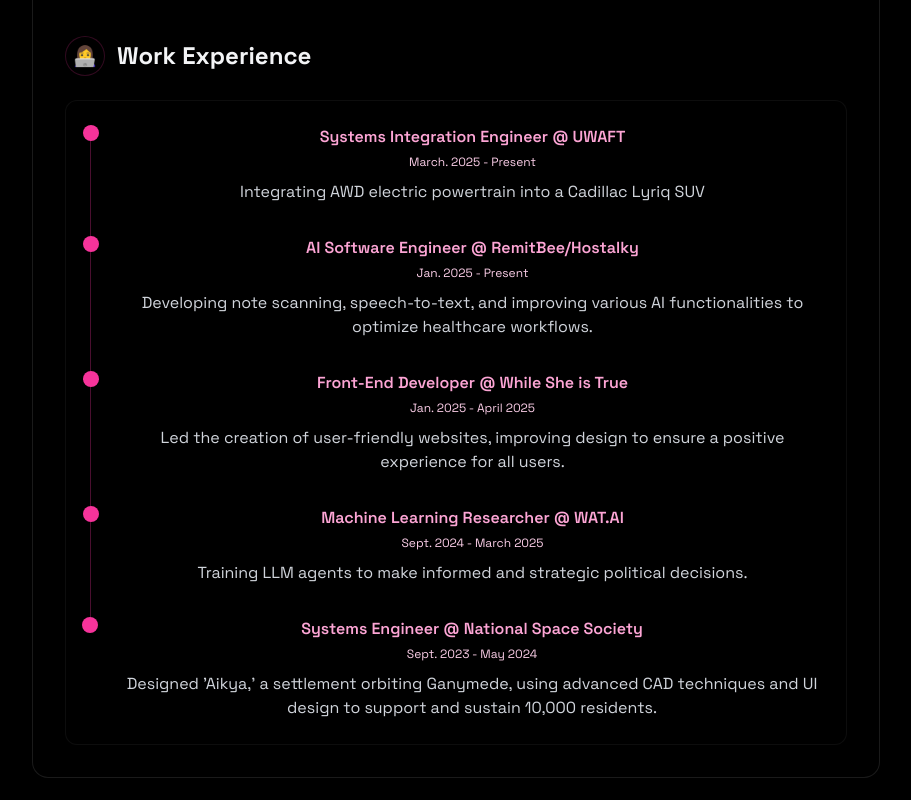
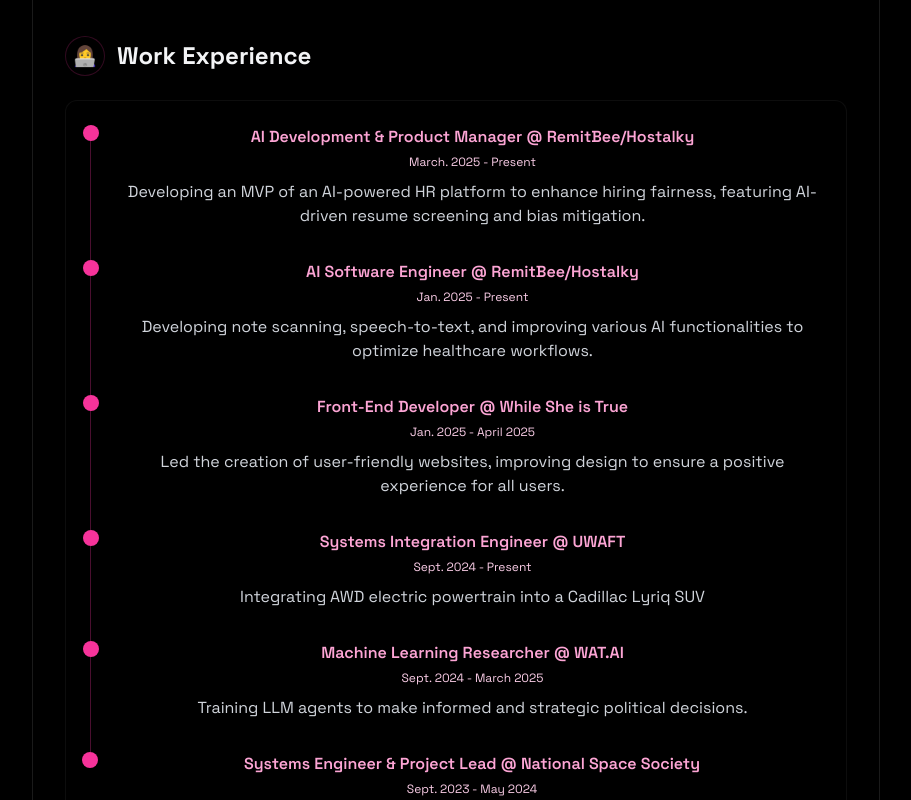
Before and after one commit to yalda00/Yalda-Nikookar-Portfolio, a React (Vite) app: page /#/ in a window 1280 px wide. Shown: the part 1640-2440 px from the top of the page, without its empty margins (184-1095 px from the left). Built offline with nearby package versions, Linux system fonts and the light colour scheme; the HTML template or start-up script is replaced by a standard one.

Commit message:
Added a project

```diff
--- a/src/components/sections/About.jsx
+++ b/src/components/sections/About.jsx
@@ -20,10 +20,10 @@
 
   const workItems = [
     {
-      title: "Systems Integration Engineer",
-      company: "UWAFT",
+      title: "AI Development & Product Manager",
+      company: "RemitBee/Hostalky",
       period: "March. 2025 - Present",
-      description: "Integrating AWD electric powertrain into a Cadillac Lyriq SUV"
+      description: "Developing an MVP of an AI-powered HR platform to enhance hiring fairness, featuring AI-driven resume screening and bias mitigation."
     },
     {
       title: "AI Software Engineer",
@@ -38,16 +38,22 @@
       description: "Led the creation of user-friendly websites, improving design to ensure a positive experience for all users."
     },
     {
+      title: "Systems Integration Engineer",
+      company: "UWAFT",
+      period: "Sept. 2024 - Present",
+      description: "Integrating AWD electric powertrain into a Cadillac Lyriq SUV"
+    },
+    {
       title: "Machine Learning Researcher",
       company: "WAT.AI",
       period: "Sept. 2024 - March 2025",
       description: "Training LLM agents to make informed and strategic political decisions."
     },
     {
-      title: "Systems Engineer",
+      title: "Systems Engineer & Project Lead",
       company: "National Space Society",
       period: "Sept. 2023 - May 2024",
-      description: "Designed 'Aikya,' a settlement orbiting Ganymede, using advanced CAD techniques and UI design to support and sustain 10,000 residents."
+      description: "Led design of Aikya, a self-sustaining habitat; integrated systems including life support, energy, and structural subsystems."
     }
   ];
 
```
